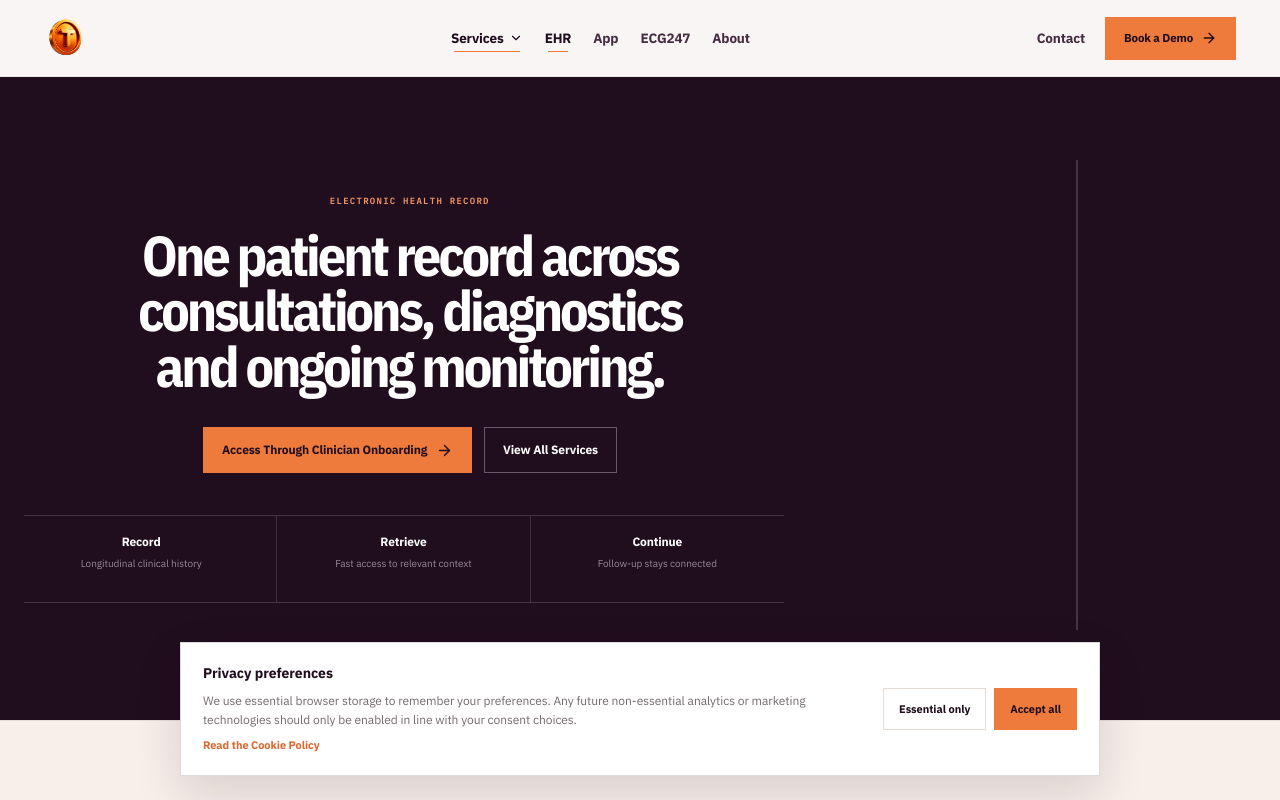
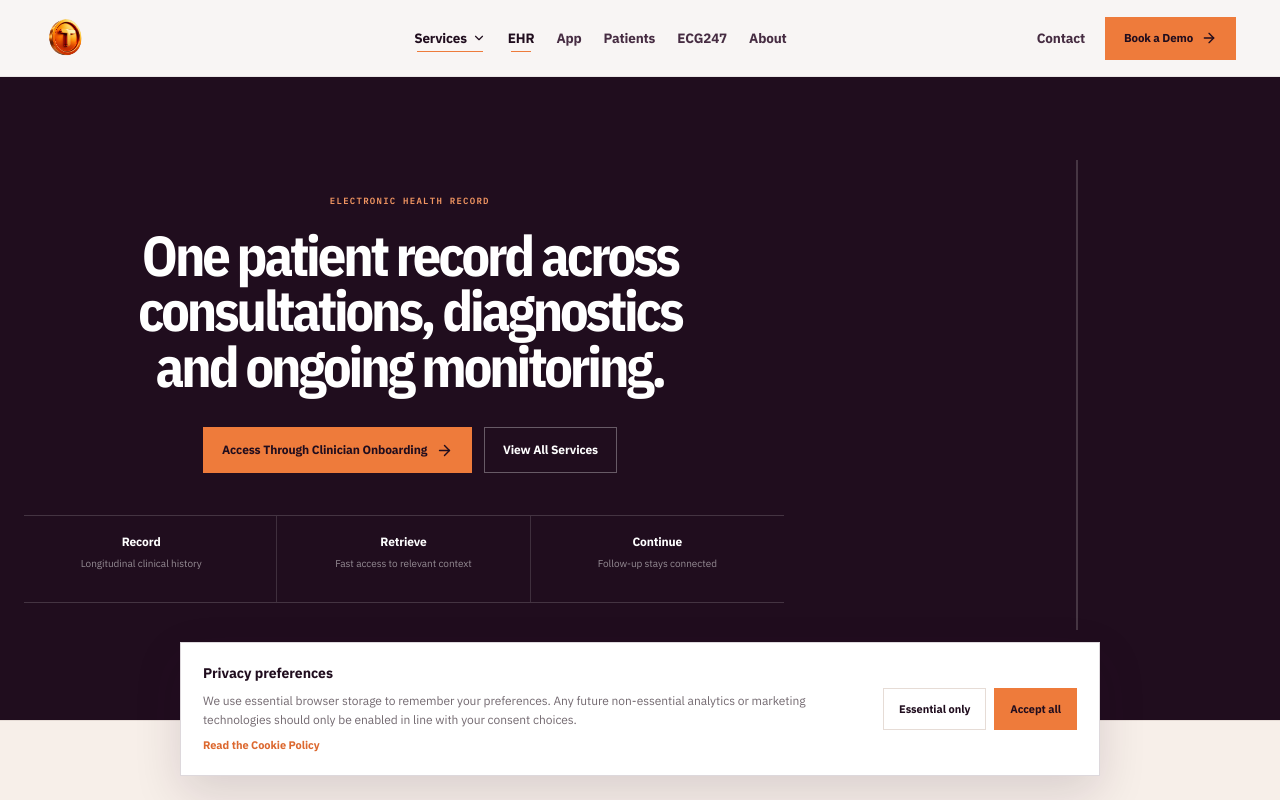
Before and after one commit to Tee-star-black/teledoctorsa-rebuild, a Next.js app: page /ehr in a window 1280 px wide. Shown: the top 800 px of the page. Built offline with nearby package versions, Linux system fonts and the light colour scheme.

Commit message:
Add Patients to site navigation

```diff
--- a/src/components/layout/header.tsx
+++ b/src/components/layout/header.tsx
@@ -24,6 +24,7 @@ import mobile from "./mobile-menu.module.css";
 const navigation = [
   { label: "EHR", href: "/ehr" },
   { label: "App", href: "/app" },
+  { label: "Patients", href: "/patients" },
   { label: "ECG247", href: "/ecg247" },
   { label: "About", href: "/about" },
 ];
@@ -243,7 +244,7 @@ export function Header() {
                   </Link>
                 ))}
 
-                <Link href="/contact" data-index="06" className={`${styles.mobileLink} ${mobile.link} ${isActive("/contact") ? mobile.active : ""}`}>Contact</Link>
+                <Link href="/contact" data-index="07" className={`${styles.mobileLink} ${mobile.link} ${isActive("/contact") ? mobile.active : ""}`}>Contact</Link>
               </nav>
 
               <div className={mobile.bottom}>
```
